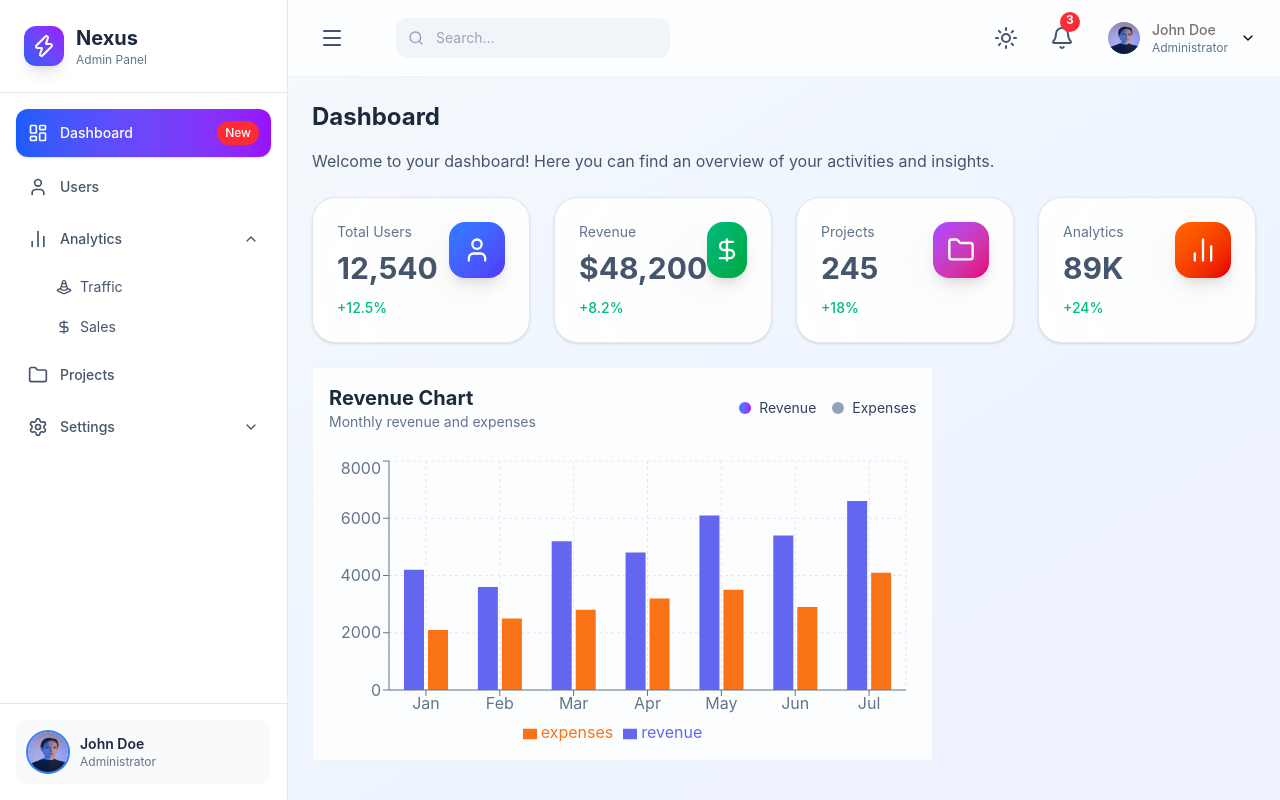
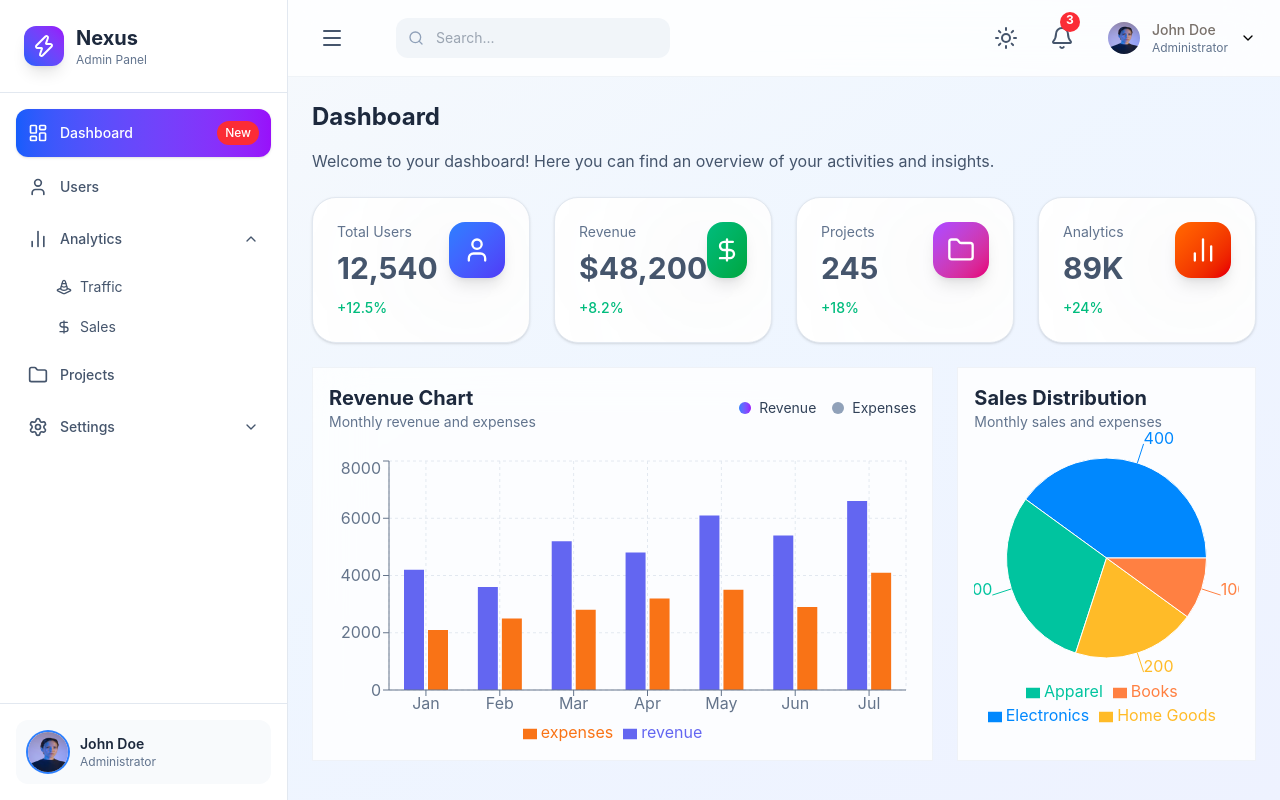
Before and after one commit to Sandip-Sarker/react-admin-dashboard, a React (Vite) app: page / in a window 1280 px wide. Built offline with nearby package versions, Linux system fonts and the light colour scheme.

Commit message:
pie chart

```diff
--- a/src/components/Dashboard/ChartSection.jsx
+++ b/src/components/Dashboard/ChartSection.jsx
@@ -1,5 +1,6 @@
 import React from "react";
 import RevnueChart from "./RevnueChart";
+import SaleChart from "./SaleChart";
 
 const ChartSection = () => {
     return (
@@ -7,6 +8,9 @@ const ChartSection = () => {
             <div className="xl:col-span-2 col-span-2">
                 <RevnueChart/>
             </div>
+            <div>
+                <SaleChart/>
+            </div>
         </div>
     )
 }
--- a/src/components/Dashboard/RevnueChart.jsx
+++ b/src/components/Dashboard/RevnueChart.jsx
@@ -22,7 +22,7 @@ const data = [
 
 const RevnueChart = () => {
     return (
-        <div className="bg-white/80 dark:bg-slate-900/80 backdrop-blur-xl rounded-blur-2xl border border-slate-200/50 dark:border-slate-700/50 p-4">
+        <div className="h-full bg-white/80 dark:bg-slate-900/80 backdrop-blur-xl rounded-blur-2xl border border-slate-200/50 dark:border-slate-700/50 p-4">
             <div className="flex items-center justify-between mb-6">
                 <div>
                     <h3 className="text-xl font-bold text-slate-800 dark:text-white">
--- a/src/components/Dashboard/SaleChart.jsx
+++ b/src/components/Dashboard/SaleChart.jsx
@@ -19,8 +19,13 @@ const COLORS = ['#0088FE', '#00C49F', '#FFBB28', '#FF8042'];
 
 const SaleChart = () => {
   return (
-    <div className="sale-chart-card">
-      <h3>Sales Distribution</h3>
+    <div className="h-full bg-white/80 dark:bg-slate-900/80 backdrop-blur-xl rounded-blur-2xl border border-slate-200/50 dark:border-slate-700/50 p-4">
+      <div>
+        <h3 className="text-xl font-bold text-slate-800 dark:text-white">Sales Distribution</h3>
+        <p className="text-sm text-slate-500 dark:text-slate-400">
+            Monthly sales and expenses
+        </p>
+      </div>
       <ResponsiveContainer width="100%" height={300}>
         <PieChart>
           <Pie
```
